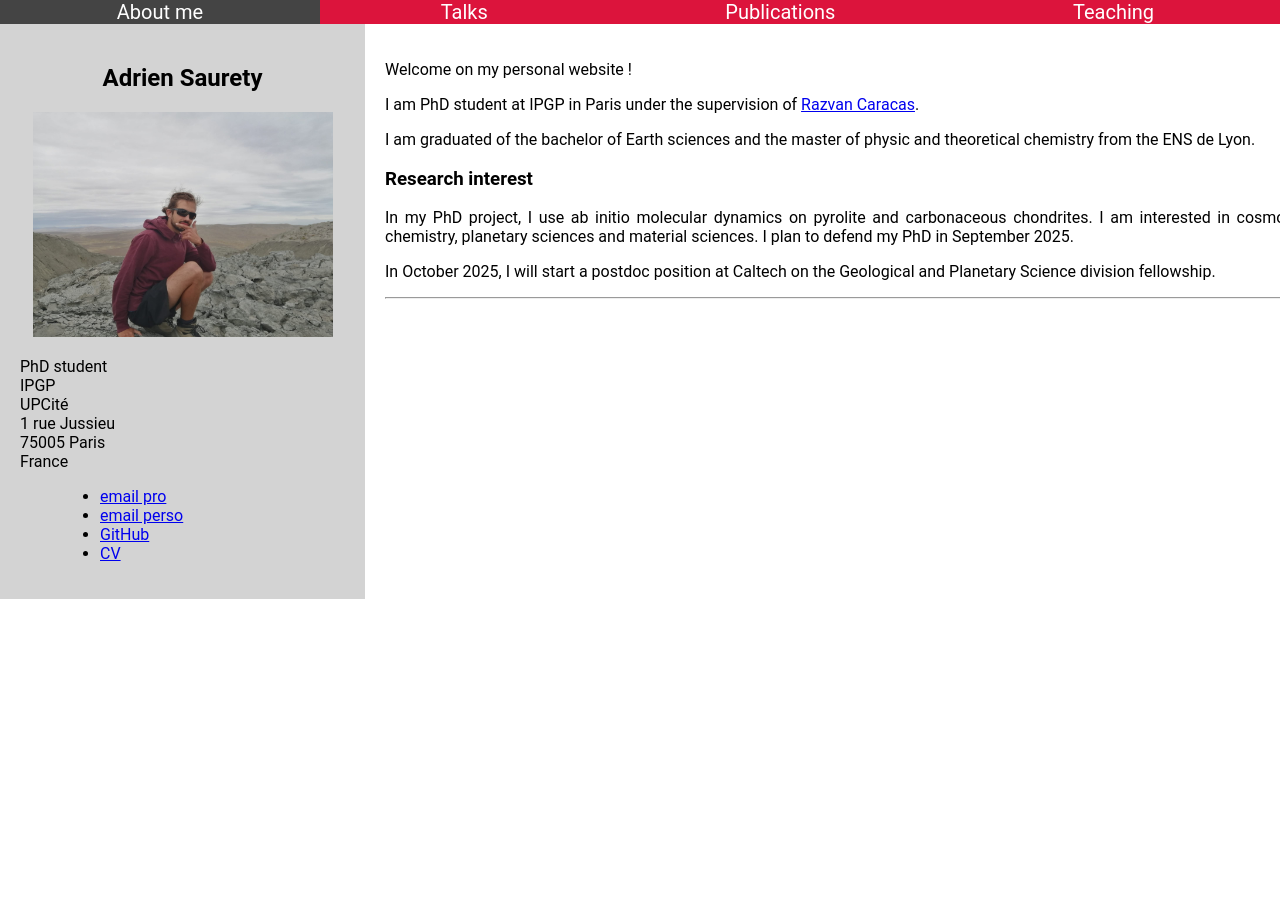
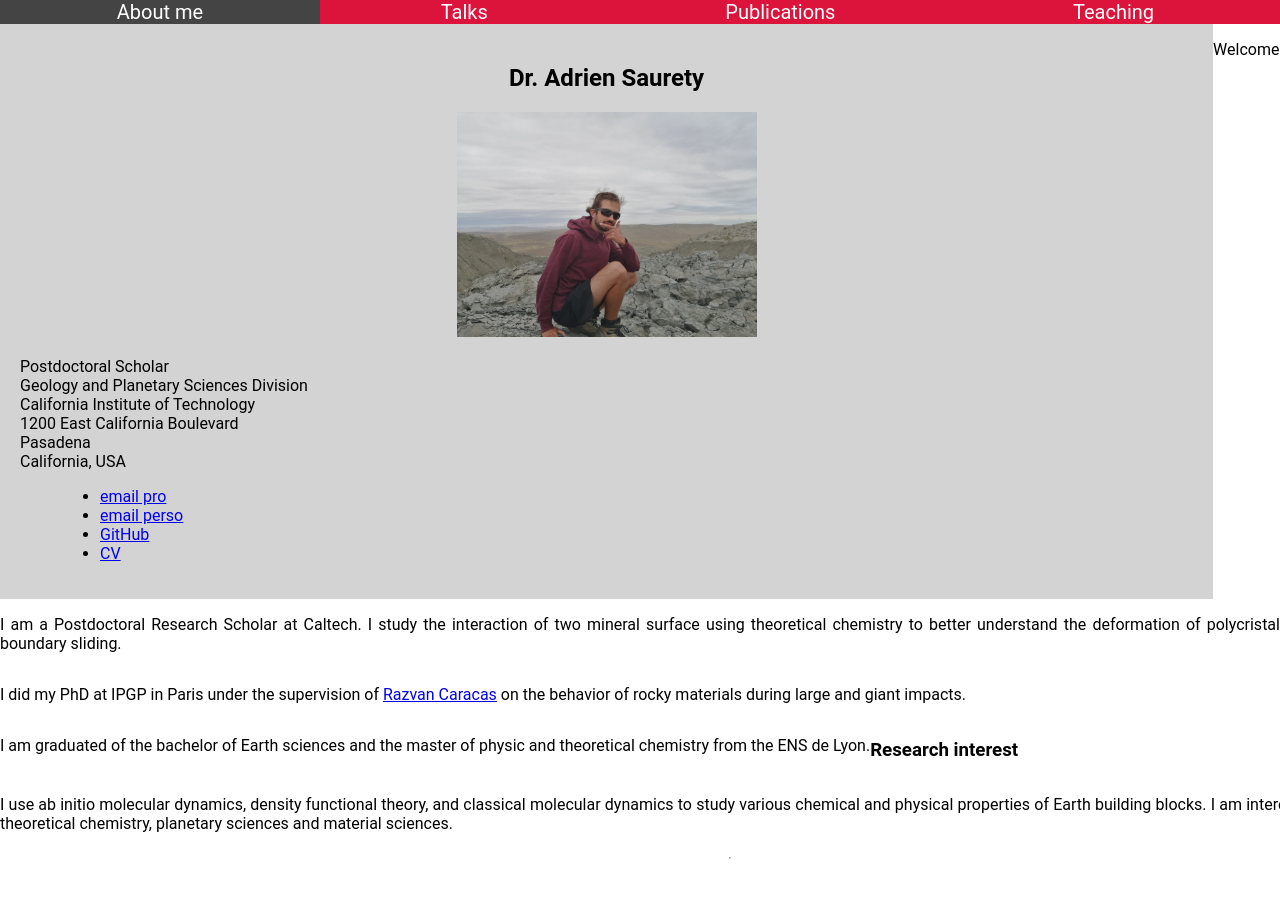
Before and after one commit to adriensaurety/adriensaurety.github.io, a Jekyll site: the page built from index.html, in a window 1280 px wide. Built offline with Jekyll 4.4.1, drawn with Linux system fonts in a browser that asks for light colours.

Commit message:
Update index.html

```diff
--- a/index.html
+++ b/index.html
@@ -7,39 +7,39 @@ title: Adrien Saurety
 
 
 <!-- Contact Info on the Sidebar -->
-	<div class="side">
-    		<center><h2>Adrien Saurety</h2>
+<div class="side">
+    		<center><h2>Dr. Adrien Saurety</h2>
 			<img src="profil.png" alt=""  width="300" height="auto"></center>
 
-		<p> PhD student<br>
-		IPGP<br>
-		UPCité<br>
-            	1 rue Jussieu<br>
-            	75005 Paris <br>
-            	France<br>
+		<p> Postdoctoral Scholar <br>
+		Geology and Planetary Sciences Division<br>
+		California Institute of Technology<br>
+            	1200 East California Boulevard<br>
+            	Pasadena <br>
+            	California, USA<br>
     		</p>
 
 		<dd>
 		<ul>
-			<li><a href="mailto:saurety@ipgp.fr">email pro</a></li>
+			<li><a href="mailto:asaurety@caltech.edu">email pro</a></li>
 			<li><a href="mailto:asaurety@gmail.com">email perso</a></li>
 			<li><a href="https://github.com/adriensaurety">GitHub</a></li>
-			<li><a href="ME-UFR-CV-SAURETY-Adrien.pdf" target="_blank">CV</a></li>
+			<li><a href="CV-SAURETY-Adrien.pdf" target="_blank">CV</a></li>
 		</ul>
 		</dd>
 		<dd>
 	</div>
 
 
-	<div class="main">
+		<p>Welcome on my personal website !<p>
+		<p>I am a Postdoctoral Research Scholar at Caltech. I study the interaction of two mineral surface using theoretical chemistry to better understand the deformation of polycristaline material due to grain boundary sliding. <p>
 
-		<p>Welcome on my personal website !<p>
-		<p>I am PhD student at IPGP in Paris under the supervision of <a href="https://razvancaracas.info/">Razvan Caracas</a>.</p>
+
+		<p> I did my PhD at IPGP in Paris under the supervision of <a href="https://razvancaracas.info/">Razvan Caracas</a> on the behavior of rocky materials during large and giant impacts.</p>
 		<p>I am graduated of the bachelor of Earth sciences and the master of physic and theoretical chemistry from the ENS de Lyon.<p>
 		<p><h3>Research interest </h3></p>
-		<p>In my PhD project, I use ab initio molecular dynamics on pyrolite and carbonaceous chondrites. I am interested in cosmochemistry,
-			theoretical chemistry, planetary sciences and material sciences. I plan to defend my PhD in September 2025.</p>
-		<p> In October 2025, I will start a postdoc position at Caltech on the Geological and Planetary Science division fellowship.  </p>
+		<p>I use ab initio molecular dynamics, density functional theory, and classical molecular dynamics to study various chemical and physical properties of Earth building blocks. I am interested in cosmochemistry,
+			theoretical chemistry, planetary sciences and material sciences. </p>
 
 
 
```
